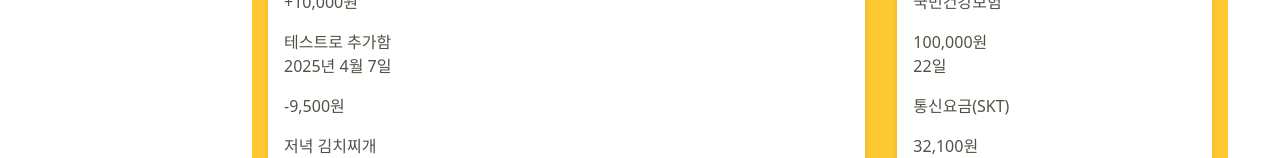
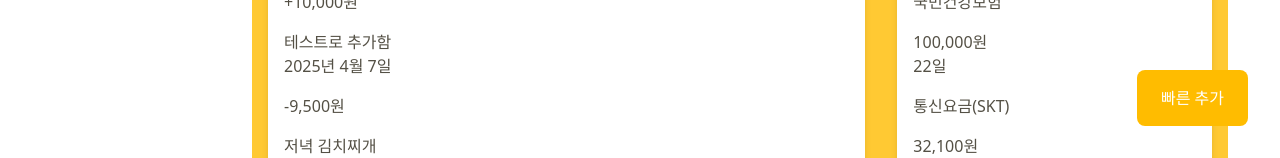
Before and after one commit to doongeon/vue-skeleton, a Vue app: page / in a window 1280 px wide. Shown: the part 642-800 px from the top of the page. Built offline with nearby package versions, Linux system fonts and the light colour scheme; data requests are answered from the project's data file; what v-calendar would draw is missing.

Commit message:
feat: layout에 QuickAdd 추가

```diff
--- a/src/views/Layout.vue
+++ b/src/views/Layout.vue
@@ -1,6 +1,7 @@
 <script setup>
 import Header from '@/views/Header.vue'
 import Sidebar from '@/views/Sidebar.vue'
+import QuickAdd from '@/views/QuickAdd.vue'
 </script>
 
 <template>
@@ -20,6 +21,7 @@ import Sidebar from '@/views/Sidebar.vue'
       </div>
     </div>
   </div>
+  <QuickAdd />
 </template>
 
 <style scoped>
```
